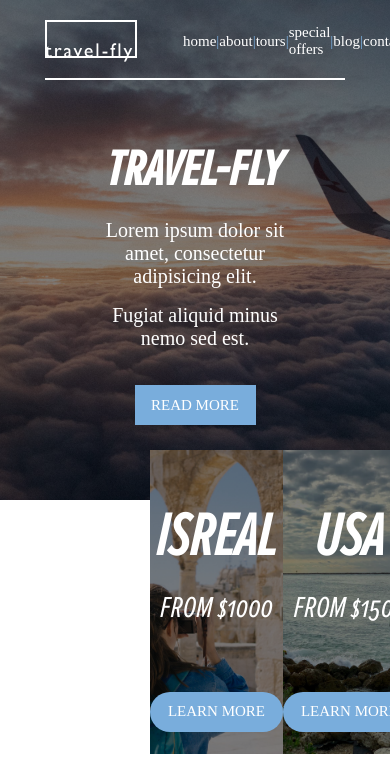
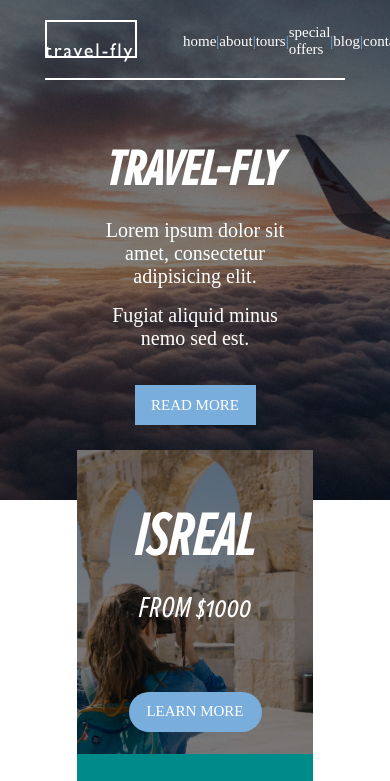
Before and after one commit to harremar/homework-four, a plain HTML site: page index.html in a window 390 px wide. Shown: the top 781 px of the page. Drawn offline with Linux system fonts and the light colour scheme; a web font is replaced by a local one.

Commit message:
add adjustments
add adjustments

```diff
--- a/scss/home/hero.scss
+++ b/scss/home/hero.scss
@@ -1,6 +1,7 @@
 .hero {
   // width: 1280px;
-  width: 100%;
+  // width: 100%;
+  max-width: 100%;
   height: 500px;
   margin: 0 auto;
   background-image: linear-gradient(to right, $overlay-black, $overlay-black),
--- a/scss/home/promo-tours.scss
+++ b/scss/home/promo-tours.scss
@@ -1,10 +1,12 @@
 .promo-tours {
   // width: 1280px;
-  width: 100%;
-  height: 304px;
+  // width: 100%;
+  max-width: 1280px;
+  min-height: 304px;
   margin: -50px auto 0 auto;
-  //   background-color: darkcyan;
+  // background-color: darkcyan;
   display: flex;
+  // flex-wrap: wrap;
   justify-content: space-around;
   padding-left: 150px;
   padding-right: 150px;
@@ -186,3 +188,16 @@
     }
   }
 }
+
+@media only screen and (max-width: 1060px) {
+  .promo-tours {
+    width: 236px;
+    flex-direction: column;
+    padding-left: 0px;
+    padding-right: 0px;
+
+    .promo {
+      margin-bottom: 30px;
+    }
+  }
+}
```
Also changed, not shown: css/styles.css.
